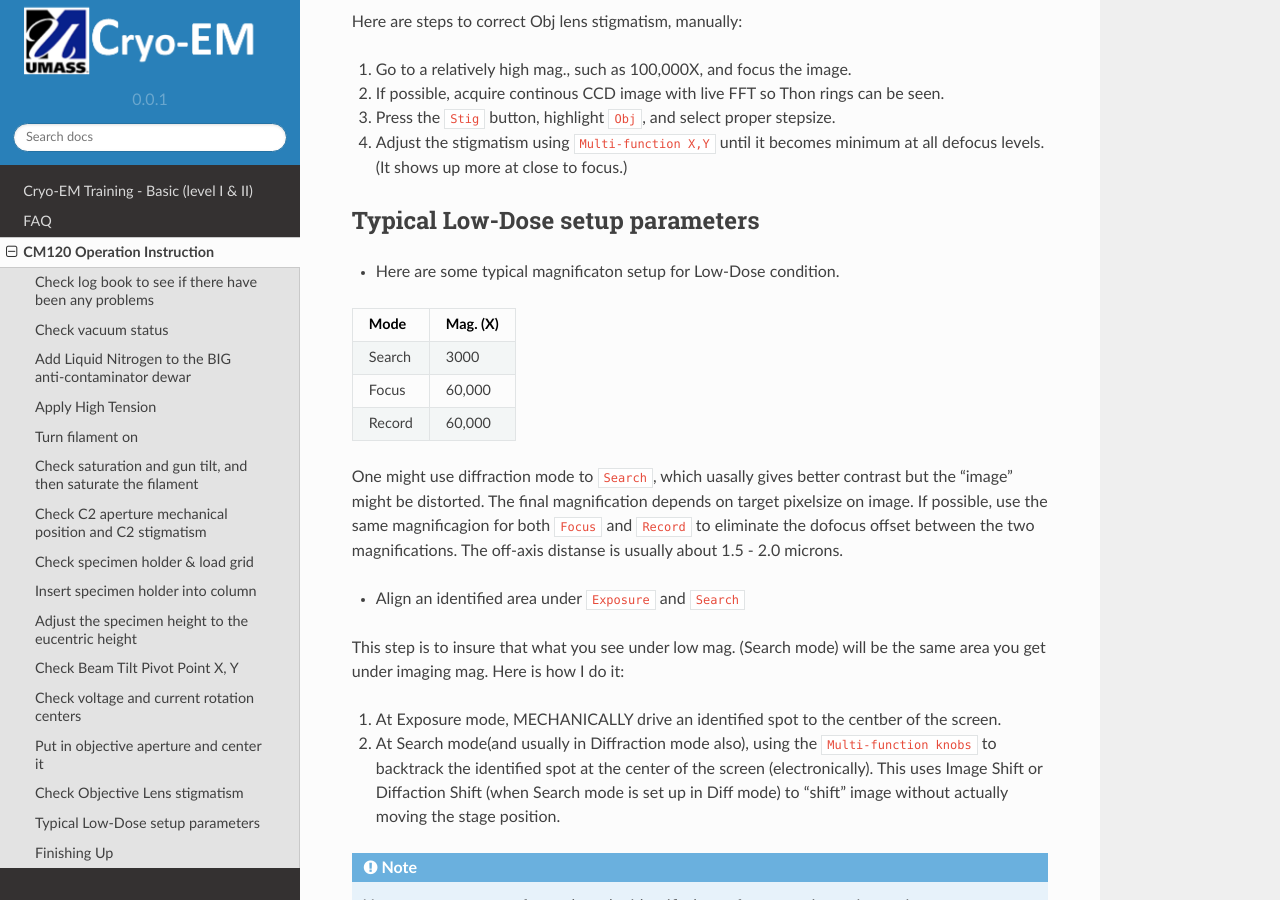
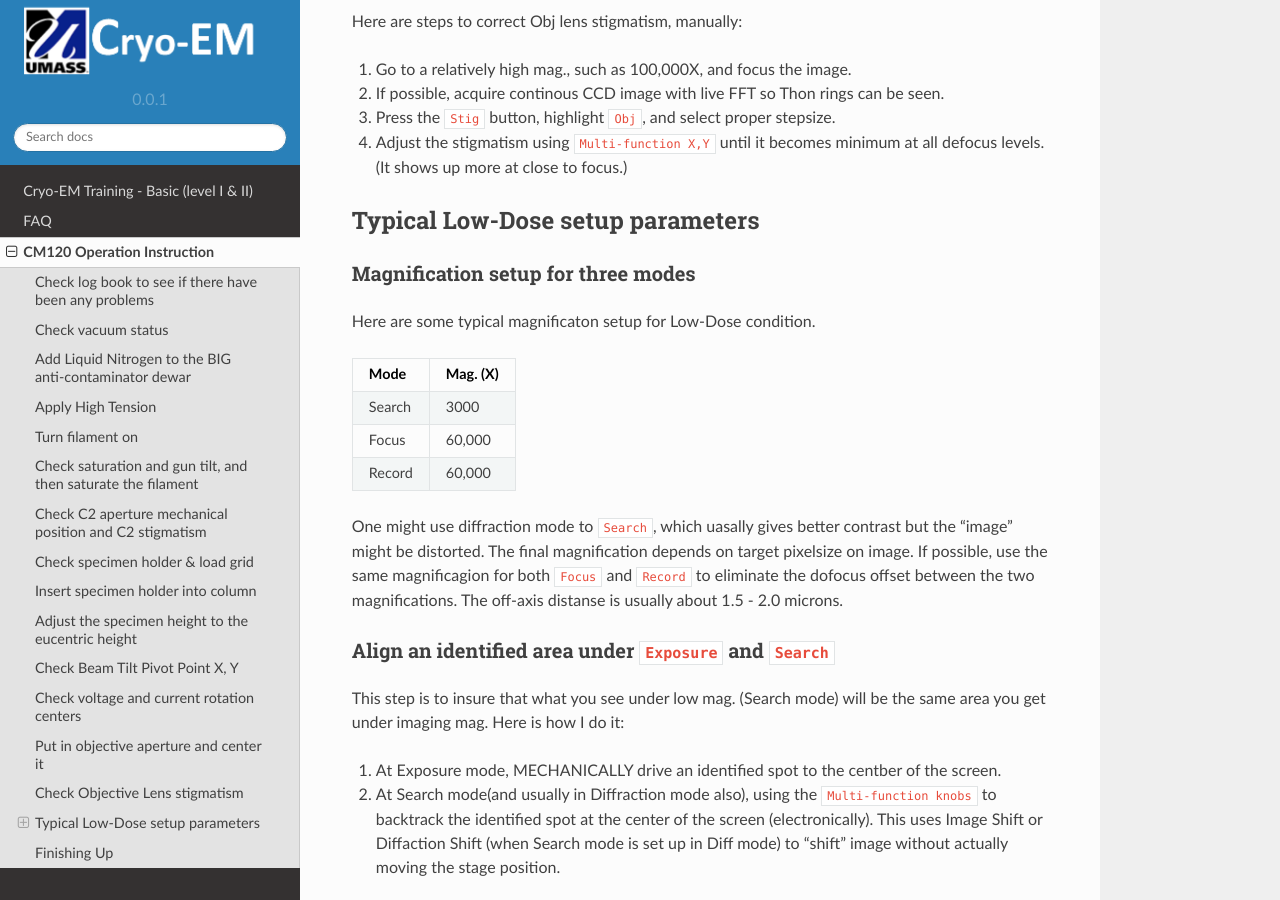
Before and after one commit to xuchen66/sphinx-emdocs, a Sphinx documentation site: the page built from source/cm120_instruction.rst, in a window 1280 px wide and 900 px high, scrolled down 5582 px. Built offline with Sphinx 7.4.7 and the Read the Docs theme 2.0.0, drawn with Linux system fonts in a browser that asks for light colours; pages that are not in the unit, such as notebooks, are missing from menus.

Commit message:
Update cm120_instruction.rst

```diff
--- a/source/cm120_instruction.rst
+++ b/source/cm120_instruction.rst
@@ -246,12 +246,15 @@ Here are steps to correct Obj lens stigmatism, manually:
 #. Press the ``Stig`` button, highlight ``Obj``, and select proper stepsize.
 #. Adjust the stigmatism using ``Multi-function X,Y`` until it becomes minimum at all defocus levels. (It shows up more at close to focus.)
 
-.. _low-dose
+.. _low-dose:
 
 Typical Low-Dose setup parameters
 ---------------------------------
 
-- Here are some typical magnificaton setup for Low-Dose condition.
+Magnification setup for three modes
+~~~~~~~~~~~~~~~~~~~~~~~~~~~~~~~~~~~
+
+Here are some typical magnificaton setup for Low-Dose condition.
 
 +--------+----------+
 | Mode   | Mag. (X) |
@@ -265,7 +268,8 @@ Typical Low-Dose setup parameters
 
 One might use diffraction mode to ``Search``, which uasally gives better contrast but the "image" might be distorted. The final magnification depends on target pixelsize on image. If possible, use the same magnificagion for both ``Focus`` and ``Record`` to eliminate the dofocus offset between the two magnifications. The off-axis distanse is usually about 1.5 - 2.0 microns.
 
-- Align an identified area under ``Exposure`` and ``Search``
+Align an identified area under ``Exposure`` and ``Search``
+~~~~~~~~~~~~~~~~~~~~~~~~~~~~~~~~~~~~~~~~~~~~~~~~~~~~~~~~~~
 
 This step is to insure that what you see under low mag. (Search mode) will be the same area you get under imaging mag. Here is how I do it:
 
@@ -276,7 +280,7 @@ This step is to insure that what you see under low mag. (Search mode) will be th
 
    You can use a corner of a mesh as the identified spot for a negative stain specimet or to use an ice burn mark in the cryo case.
 
-.. _finish
+.. _finish:
 
 Finishing Up
 ------------
```
